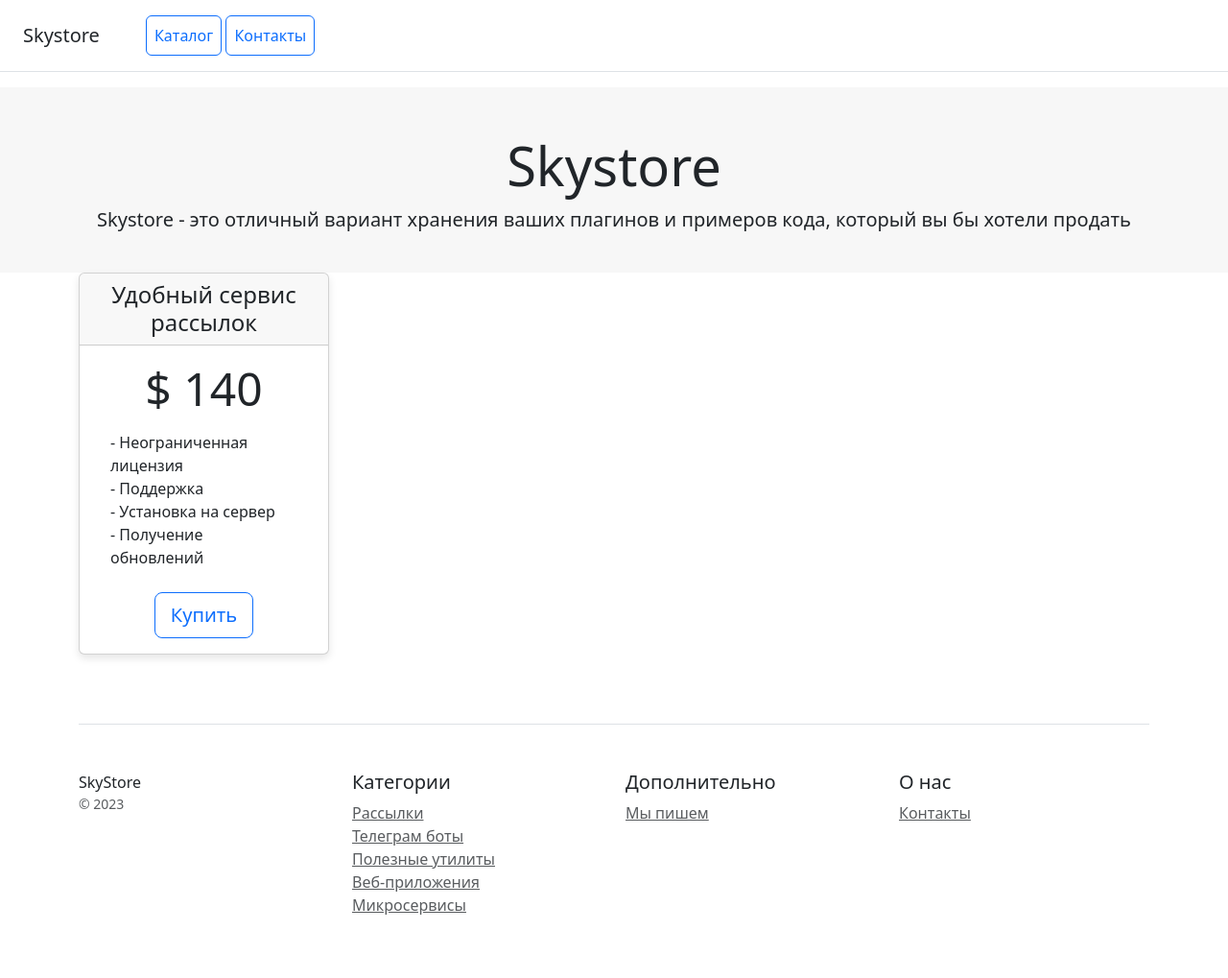
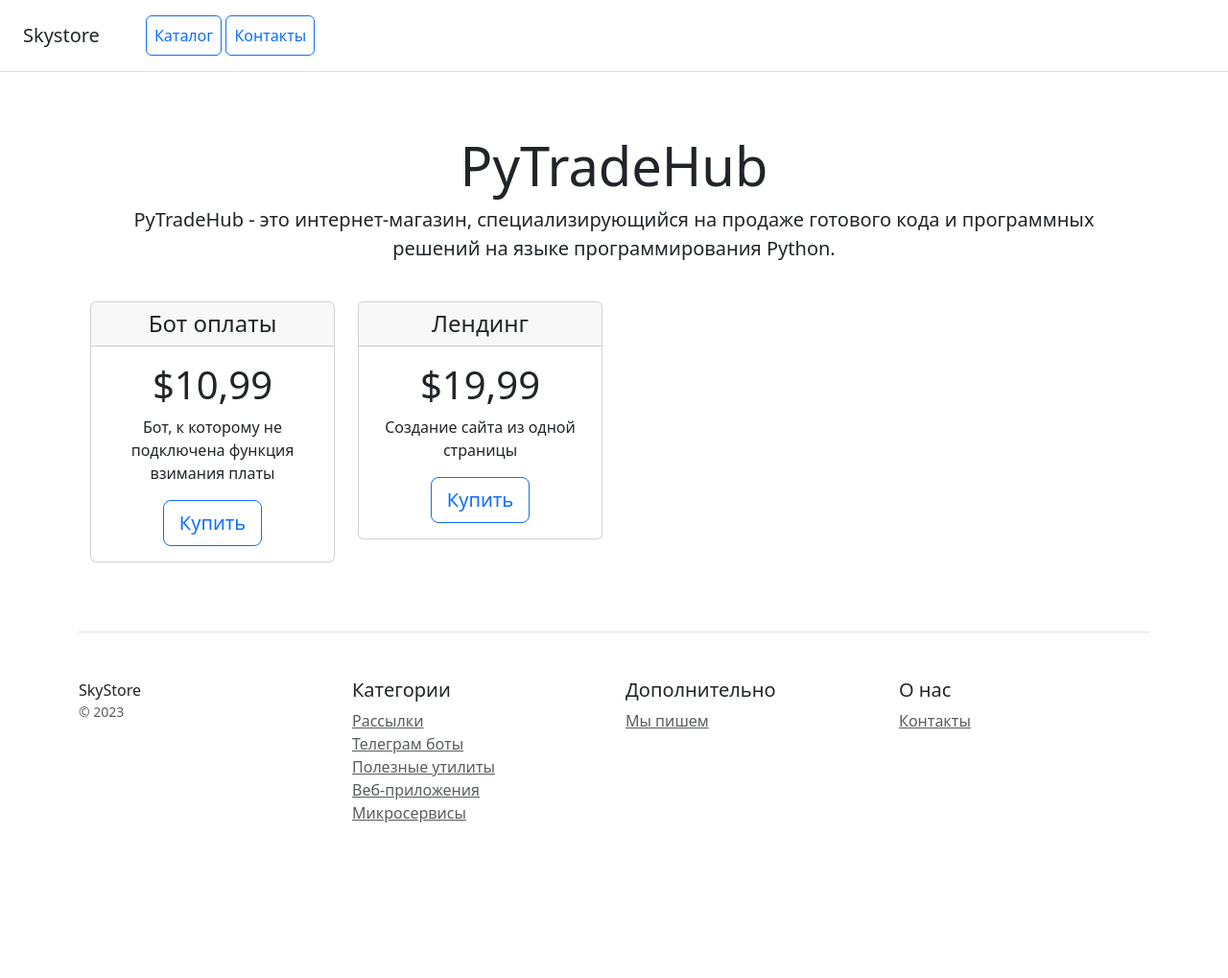
Before and after one commit to IvanMusatov/PyTradeHub, a Django app: page / in a window 1280 px wide. Shown: the whole page at 96% size. After the commit the page ends 857 px from the top, so only its background shows below. Run offline with Django 4.2, Linux system fonts and the light colour scheme; data comes from the database, SQL or seed files in the repository; some libraries are stand-ins or nearby versions.

Commit message:
add homework 4

```diff
--- /dev/null
+++ b/catalog/templates/base.html
@@ -0,0 +1,20 @@
+<!DOCTYPE html>
+<html lang="en">
+<head>
+    <meta charset="UTF-8">
+    <title>{% block title %}My Website{% endblock %}</title>
+    <link href="https://cdn.jsdelivr.net/npm/bootstrap@5.3.0-alpha1/dist/css/bootstrap.min.css" rel="stylesheet">
+</head>
+<body>
+    {% include 'navbar.html' %}
+
+    <div class="container">
+        {% block content %}
+        {% endblock %}
+    </div>
+
+    <script src="https://code.jquery.com/jquery-3.5.1.slim.min.js"></script>
+    <script src="https://cdn.jsdelivr.net/npm/@popperjs/core@2.0.9/dist/umd/popper.min.js"></script>
+    <script src="https://stackpath.bootstrapcdn.com/bootstrap/4.5.2/js/bootstrap.min.js"></script>
+</body>
+</html>
--- a/catalog/templates/catalog/home.html
+++ b/catalog/templates/catalog/home.html
@@ -1,106 +1,29 @@
-<!DOCTYPE html>
-<html lang="en">
-<head>
-    <meta charset="UTF-8">
-    <title>Title</title>
-    <link href="https://cdn.jsdelivr.net/npm/bootstrap@5.3.0-alpha1/dist/css/bootstrap.min.css" rel="stylesheet">
-    <style>
-        body {
-            font-family: Arial, sans-serif;
-            margin: 0;
-            padding: 0;
-        }
+{% extends 'base.html' %}
 
-        .navbar {
-            background-color: #007bff;
-            color: #fff;
-        }
+{% block content %}
 
-        .navbar a {
-            color: #fff;
-            margin-right: 10px;
-        }
-
-        .pricing-header {
-            background-color: #f7f7f7;
-            padding: 30px 0;
-        }
-
-        .card {
-            border: 1px solid #ddd;
-            border-radius: 8px;
-            box-shadow: 0 4px 8px rgba(0, 0, 0, 0.1);
-            transition: box-shadow 0.3s;
-        }
-
-        .card:hover {
-            box-shadow: 0 8px 16px rgba(0, 0, 0, 0.2);
-        }
-
-        .card-header {
-            background-color: #007bff;
-            color: #fff;
-            border-top-left-radius: 8px;
-            border-top-right-radius: 8px;
-            padding: 12px;
-            text-align: center;
-        }
-
-        .card-body {
-            padding: 20px;
-        }
-
-        .pricing-card-title {
-            font-size: 48px;
-            margin: 0;
-        }
-
-        .lead {
-            font-size: 24px;
-        }
-    </style>
-<body>
-<!doctype html>
-<html lang="en">
-<head>
-    <meta charset="utf-8">
-    <meta name="viewport" content="width=device-width, initial-scale=1">
-    <title>Skystore</title>
-    <link href="/static/css/bootstrap.min.css" rel="stylesheet">
-</head>
-<body>
-<div class="d-flex flex-column flex-md-row align-items-center p-3 px-md-4 mb-3 bg-white border-bottom box-shadow">
-    <h5 class="my-0 mr-md-auto font-weight-normal">Skystore</h5>
-    <nav class="ms-5">
-        <a class="p-2 btn btn-outline-primary" href="/">Каталог</a>
-        <a class="p-2 btn btn-outline-primary" href="/contacts/">Контакты</a>
-    </nav>
-</div>
 
 <div class="pricing-header px-3 py-3 pt-md-5 pb-md-4 mx-auto text-center">
-    <h1 class="display-4">Skystore</h1>
-    <p class="lead">Skystore - это отличный вариант хранения ваших плагинов и примеров кода, который вы бы хотели
-        продать</p>
+    <h1 class="display-4">PyTradeHub</h1>
+    <p class="lead">PyTradeHub - это интернет-магазин, специализирующийся на продаже готового кода и программных решений на языке программирования Python.</p>
 </div>
 
 <div class="container">
     <div class="row text-center">
+        {% for product in products %}
             <div class="col-3">
                 <div class="card mb-4 box-shadow">
                     <div class="card-header">
-                    <h4 class="my-0 font-weight-normal">Удобный сервис рассылок</h4>
+                        <h4 class="my-0 font-weight-normal">{{ product.name_product }}</h4>
                     </div>
                     <div class="card-body">
-                    <h1 class="card-title pricing-card-title">$ 140</h1>
-                    <ul class="list-unstyled mt-3 mb-4 text-start m-3">
-                        <li>- Неограниченная лицензия</li>
-                        <li>- Поддержка</li>
-                        <li>- Установка на сервер</li>
-                        <li>- Получение обновлений</li>
-                    </ul>
+                        <h1 class="card-title pricing-card-title">${{ product.purchase_price }}</h1>
+                        <p>{{ product.description|truncatechars:100 }}</p>
                         <button type="button" class="btn btn-lg btn-block btn-outline-primary">Купить</button>
                     </div>
                 </div>
+            </div>
+        {% endfor %}
     </div>
 </div>
 
@@ -134,10 +57,4 @@
         </div>
     </div>
 </footer>
-</div>
-
-<script src="/static/js/bootstrap.bundle.min.js"></script>
-</body>
-</html>
-</body>
-</html>
+{% endblock %}
--- /dev/null
+++ b/catalog/templates/navbar.html
@@ -0,0 +1,7 @@
+<div class="d-flex flex-column flex-md-row align-items-center p-3 px-md-4 mb-3 bg-white border-bottom box-shadow">
+    <h5 class="my-0 mr-md-auto font-weight-normal">Skystore</h5>
+    <nav class="ms-5">
+        <a class="p-2 btn btn-outline-primary" href="{% url 'product_detail' product_id=1 %}">Каталог</a>
+        <a class="p-2 btn btn-outline-primary" href="/contacts/">Контакты</a>
+    </nav>
+</div>
--- a/catalog/urls.py
+++ b/catalog/urls.py
@@ -1,8 +1,10 @@
 from django.urls import path
 
 from catalog.views import home_page, contacts_page
+from . import views
 
 urlpatterns = [
     path('', home_page),
-    path('contacts/', contacts_page)
+    path('contacts/', contacts_page),
+    path('catalog/<int:product_id>/', views.product_detail, name='product_detail'),
 ]
--- a/catalog/views.py
+++ b/catalog/views.py
@@ -1,5 +1,5 @@
-from django.shortcuts import render
-
+from django.shortcuts import render, get_object_or_404
+from .models import Product
 
 def contacts_page(request):
     if request.method == 'POST':
@@ -11,4 +11,11 @@ def contacts_page(request):
 
 
 def home_page(request):
-    return render(request, 'catalog/home.html')
+    products = Product.objects.all()  # Получаем все товары из базы данных
+    return render(request, 'catalog/home.html', {'products': products})
+
+
+def product_detail(request, product_id):
+    # Извлекаем информацию о товаре из базы данных на основе его ID
+    product = get_object_or_404(Product, pk=product_id)
+    return render(request, 'catalog/product_detail.html', {'product': product})
--- a/config/settings.py
+++ b/config/settings.py
@@ -11,7 +11,7 @@ https://docs.djangoproject.com/en/4.2/ref/settings/
 """
 
 from pathlib import Path
-
+import os
 # Build paths inside the project like this: BASE_DIR / 'subdir'.
 BASE_DIR = Path(__file__).resolve().parent.parent
 
@@ -37,7 +37,6 @@ INSTALLED_APPS = [
     'django.contrib.sessions',
     'django.contrib.messages',
     'django.contrib.staticfiles',
-
     'catalog',
 ]
 
@@ -56,7 +55,7 @@ ROOT_URLCONF = 'config.urls'
 TEMPLATES = [
     {
         'BACKEND': 'django.template.backends.django.DjangoTemplates',
-        'DIRS': [],
+        'DIRS': [os.path.join(BASE_DIR, 'templates')],
         'APP_DIRS': True,
         'OPTIONS': {
             'context_processors': [
```
Also changed, not shown: catalog/templates/catalog/product_detail.html (added, +43 -0 lines), catalog/templatetags/mediapath.py (added, +10 -0 lines), requirements.txt (+0 -36 lines). Lines whose indentation alone changed are shown as unchanged.
